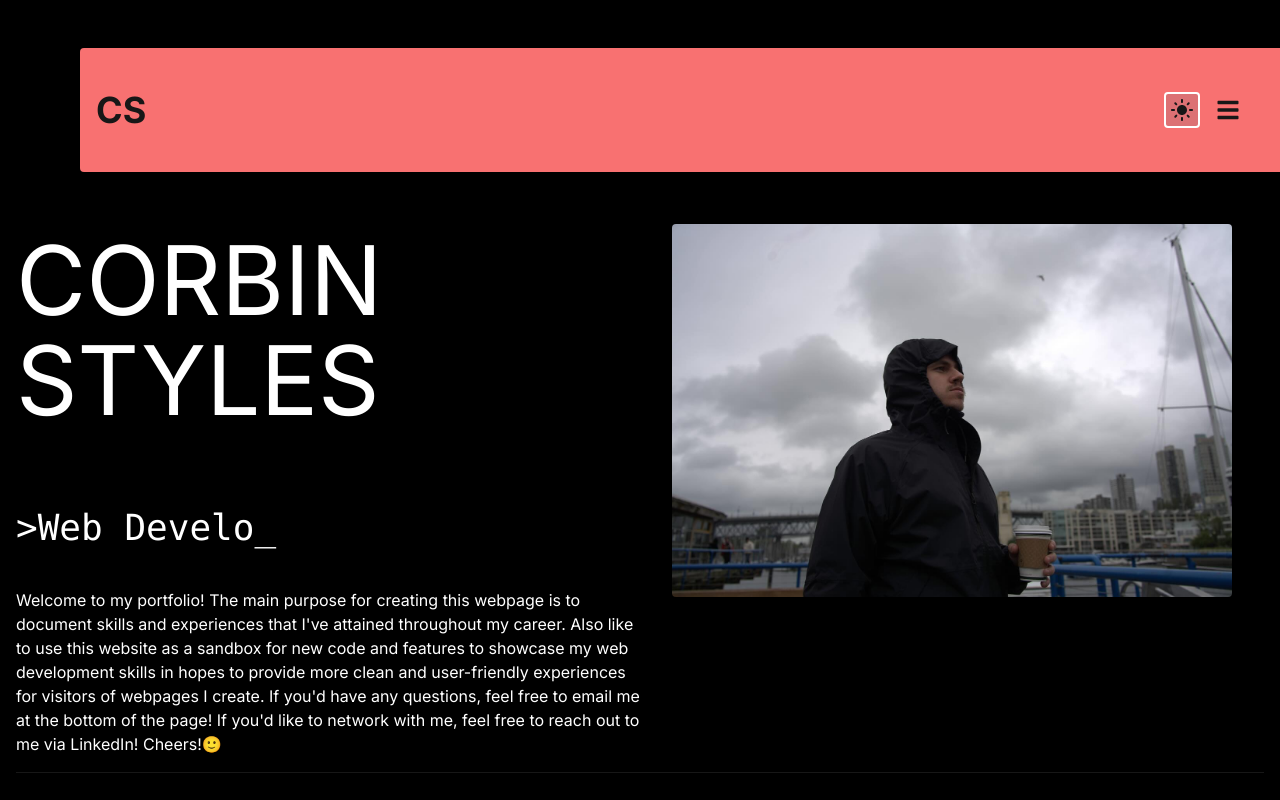
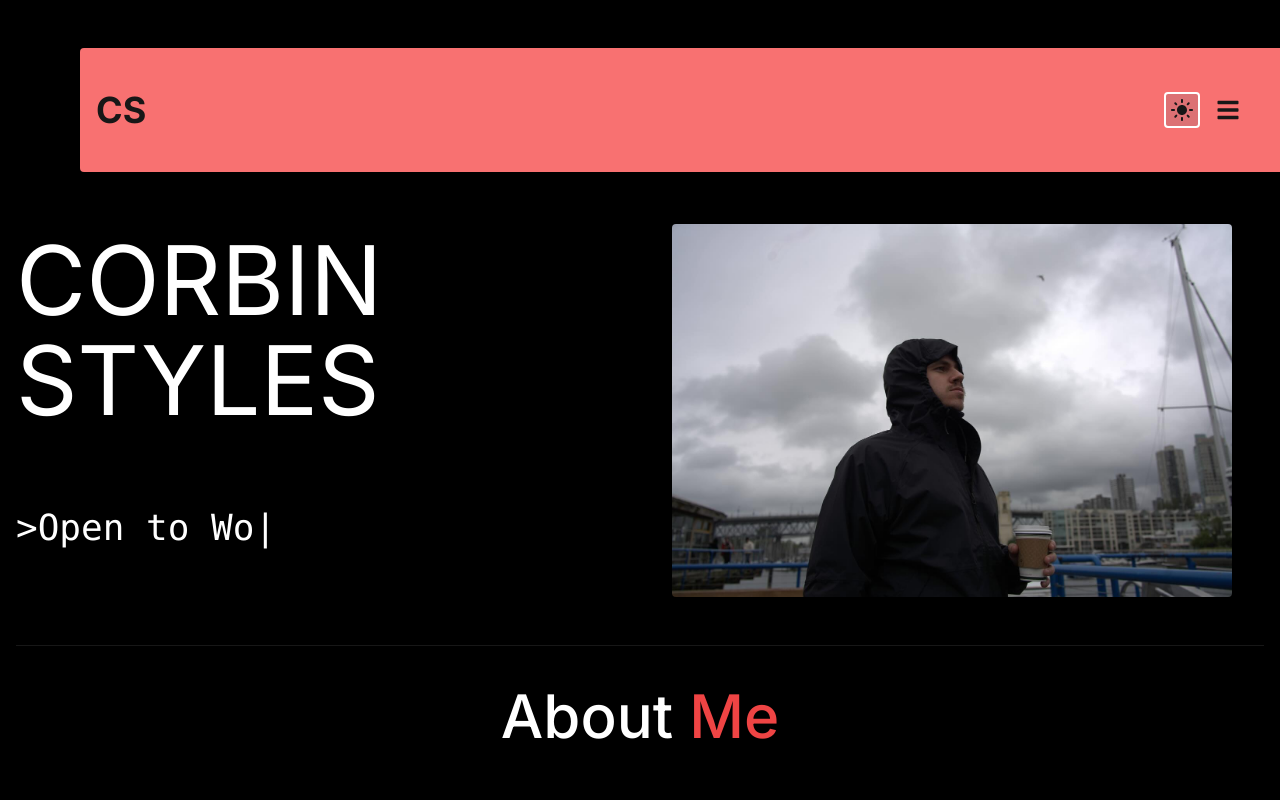
Before and after one commit to corbinjstyles/portfolio-corbin, a React (Vite) app: page / in a window 1280 px wide. Shown: the top 800 px of the page. Built offline with nearby package versions, Linux system fonts and the light colour scheme.

Commit message:
added hobby icons and adjusted hero

```diff
--- a/src/components/About.jsx
+++ b/src/components/About.jsx
@@ -2,9 +2,31 @@ import React from "react";
 import { motion } from "framer-motion";
 import { Element } from "react-scroll";
 import Technologies from "./Technologies";
+import { FaRunning } from "react-icons/fa";
+import { GiConsoleController } from "react-icons/gi";
+import { HiOutlineBookOpen } from "react-icons/hi";
+import { IoMdAirplane } from "react-icons/io";
 
 const About = ({ isDarkMode }) => {
-  const ABOUT_TEXT = ``;
+
+  const hobbies = [
+    {
+      name: "Running",
+      icon: <FaRunning className={`text-5xl ${isDarkMode ? "text-white" : "text-black"}`} />
+    }, {
+      name: "Gaming",
+      icon: <GiConsoleController className={`text-5xl ${isDarkMode ? "text-white" : "text-black"}`} />
+
+    }, {
+      name: "Reading",
+      icon: <HiOutlineBookOpen className={`text-5xl ${isDarkMode ? "text-white" : "text-black"}`} />
+
+    }, {
+      name: "Traveling",
+      icon: <IoMdAirplane className={`text-5xl ${isDarkMode ? "text-white" : "text-black"}`}/>
+
+    }
+  ];
 
   return (
     <React.Fragment>
@@ -28,7 +50,7 @@ const About = ({ isDarkMode }) => {
                   I've worked with many people in the past both in school and in the marketplace and
                   have continued to learn more about the industry while networking with others.
                   Each project I've worked on has always taught me something new and continues to build more
-                  and more excitement that revolves around it!
+                  and more excitement for the challenges that revolve around it.
                   <br /><br />
                   With 3 years of professional experience, I have worked with a variety of technologies,
                   including ReactJS, MySQL, Spring Boot, AngularTS, and MongoDB.
@@ -50,6 +72,9 @@ const About = ({ isDarkMode }) => {
               <div className="flex justify-center">
                 <Technologies isDarkMode={isDarkMode} />
               </div>
+              <div className="flex justify-center">
+
+              </div>
             </motion.div>
           </div>
         </div>
--- a/src/components/Hero.jsx
+++ b/src/components/Hero.jsx
@@ -4,15 +4,12 @@ import { motion } from "framer-motion";
 
 const Hero = ({ isDarkMode }) => {
   const HERO_CONTENT = `Welcome to my portfolio!
-    The main purpose for creating this webpage is to
+    My main purpose in creating this webpage is to
     document skills and experiences that I've attained throughout my career.
-    Also like to use this website as a sandbox for new code and features to showcase
-    my web development skills in hopes to provide more clean and user-friendly
-    experiences for visitors of webpages I create.
-    If you'd have any questions, feel free to email me at the bottom of the page!
+    If you'd have any questions about me, feel free to email me at the bottom of the page!
     If you'd like to network with me, feel free to reach out to me via LinkedIn!
     Cheers!`;
-  const typingText = ["Software Developer", "Web Developer", "Tech Enthusiast"];
+  const typingText = ["Software Developer", "Open to Work", "Distance Runner", "Avid Gamer"];
   const [currentText, setCurrentText] = useState("");
   const [currentIndex, setCurrentIndex] = useState(0);
   const [isDeleting, setIsDeleting] = useState(false);
@@ -94,17 +91,17 @@ const Hero = ({ isDarkMode }) => {
             >
               <span className={`${isDarkMode ? "text-white" : "text-black"}`}>
                 &gt;{currentText}
-                <span className="">_</span>
+                <span className="">|</span>
               </span>
             </motion.div>
-            <motion.p
+            {/* <motion.p
               initial={{ y: 100, opacity: 0 }}
               animate={{ y: 0, opacity: 1 }}
               transition={{ duration: 0.5, delay: 1.5 }}
               className={`mt-10 ${isDarkMode ? "text-white" : "text-black"}`}
             >
               {HERO_CONTENT}&#128578;
-            </motion.p>
+            </motion.p> */}
           </div>
         </div>
         <div className="w-full lg:w-1/2 lg:p-8">
```
